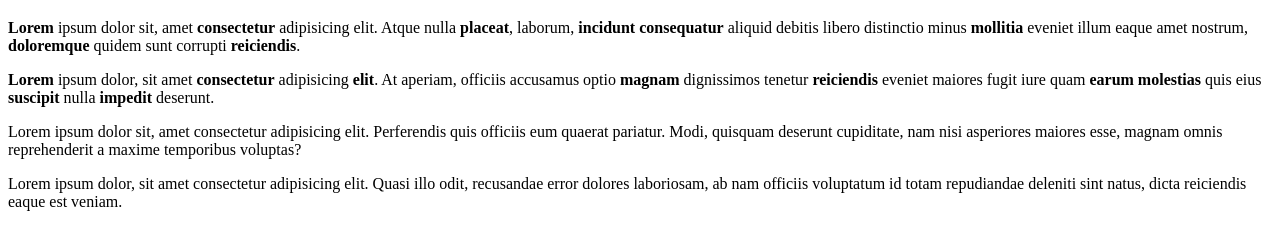
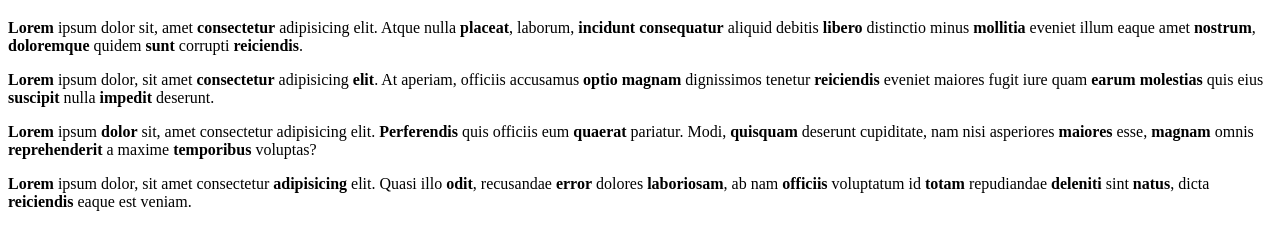
Before and after one commit to NathanSilvestres/Nathan-505, a plain HTML site: page projeto-1/index.html in a window 1280 px wide. Shown: the part 61-310 px from the top of the page. Drawn offline with Linux system fonts and the light colour scheme.

Commit message:
Update index.html

```diff
--- a/projeto-1/index.html
+++ b/projeto-1/index.html
@@ -7,10 +7,10 @@
 </head>
 <body>
     <h1>Olá, Mundo!</h1>
-    <p><strong>Lorem</strong> ipsum dolor sit, amet <strong>consectetur</strong> adipisicing elit. Atque nulla <strong>placeat</strong>, laborum, <strong>incidunt</strong> <strong>consequatur</strong> aliquid debitis libero distinctio minus <strong>mollitia</strong> eveniet illum eaque amet nostrum, <strong>doloremque</strong> quidem sunt corrupti <strong>reiciendis</strong>.</p>
-    <p><strong>Lorem</strong> ipsum dolor, sit amet <strong>consectetur</strong> adipisicing <strong>elit</strong>. At aperiam, officiis accusamus optio <strong>magnam</strong> dignissimos tenetur <strong>reiciendis</strong> eveniet maiores fugit iure quam <strong>earum</strong> <strong>molestias</strong> quis eius <strong>suscipit</strong> nulla <strong>impedit</strong> deserunt.</p>
-    <p>Lorem ipsum dolor sit, amet consectetur adipisicing elit. Perferendis quis officiis eum quaerat pariatur. Modi, quisquam deserunt cupiditate, nam nisi asperiores maiores esse, magnam omnis reprehenderit a maxime temporibus voluptas?</p>
-    <p>Lorem ipsum dolor, sit amet consectetur adipisicing elit. Quasi illo odit, recusandae error dolores laboriosam, ab nam officiis voluptatum id totam repudiandae deleniti sint natus, dicta reiciendis eaque est veniam.</p>
+    <p><strong>Lorem</strong> ipsum dolor sit, amet <strong>consectetur</strong> adipisicing elit. Atque nulla <strong>placeat</strong>, laborum, <strong>incidunt</strong> <strong>consequatur</strong> aliquid debitis <strong>libero</strong> distinctio minus <strong>mollitia</strong> eveniet illum eaque amet <strong>nostrum</strong>, <strong>doloremque</strong> quidem <strong>sunt</strong> corrupti <strong>reiciendis</strong>.</p>
+    <p><strong>Lorem</strong> ipsum dolor, sit amet <strong>consectetur</strong> adipisicing <strong>elit</strong>. At aperiam, officiis accusamus <strong>optio</strong> <strong>magnam</strong> dignissimos tenetur <strong>reiciendis</strong> eveniet maiores fugit iure quam <strong>earum</strong> <strong>molestias</strong> quis eius <strong>suscipit</strong> nulla <strong>impedit</strong> deserunt.</p>
+    <p><strong>Lorem</strong> ipsum <strong>dolor</strong> sit, amet consectetur adipisicing elit. <strong>Perferendis</strong> quis officiis eum <strong>quaerat</strong> pariatur. Modi, <strong>quisquam</strong> deserunt cupiditate, nam nisi asperiores <strong>maiores</strong> esse, <strong>magnam</strong> omnis <strong>reprehenderit</strong> a maxime <strong>temporibus</strong> voluptas?</p>
+    <p><strong>Lorem</strong> ipsum dolor, sit amet consectetur <strong>adipisicing</strong> elit. Quasi illo <strong>odit</strong>, recusandae <strong>error</strong> dolores <strong>laboriosam</strong>, ab nam <strong>officiis</strong> voluptatum id <strong>totam</strong> repudiandae <strong>deleniti</strong> sint <strong>natus</strong>, dicta <strong>reiciendis</strong> eaque est veniam.</p>
 
 </body>
 </html>
```
